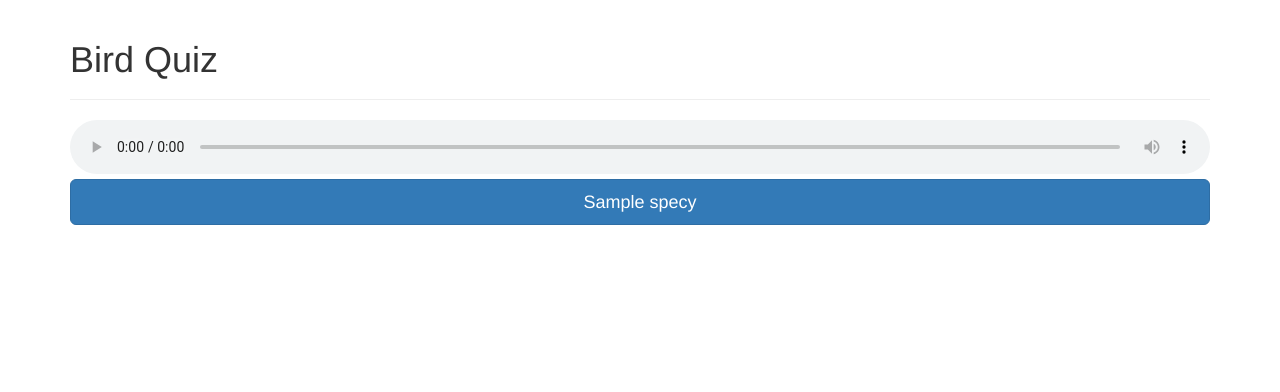
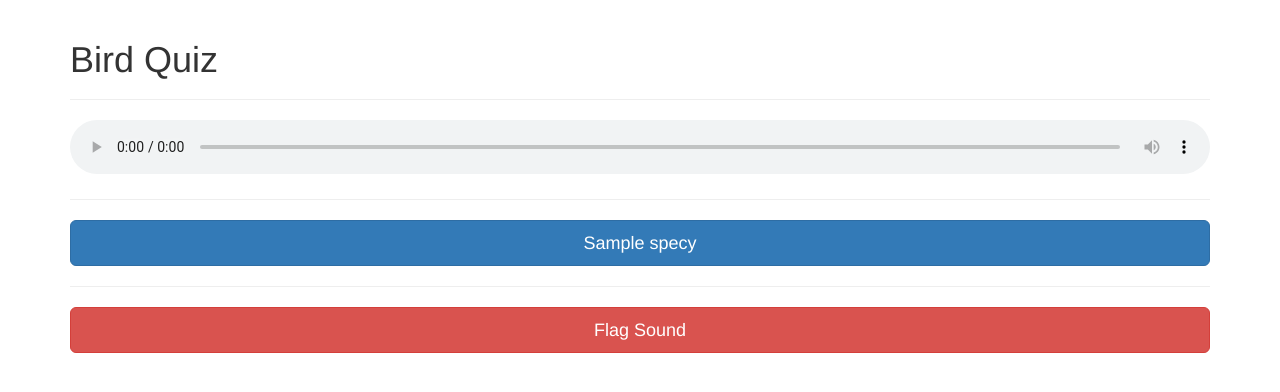
Before and after one commit to micknudsen/bird-sounds, a Flask app: template templates/index.html in a window 1280 px wide. Shown: the top 392 px of the page. Run offline with Flask 2, Linux system fonts and the light colour scheme; the template is opened without the code that fills it: most values are stand-ins (such as "Sample title", 1, 10 or a date in 2020); some libraries are stand-ins or nearby versions.

Commit message:
One can now flag bad sounds

```diff
--- a/app.py
+++ b/app.py
@@ -71,6 +71,7 @@ class Behavior(db.Model):
 class Sound(db.Model):
     id = db.Column(db.Integer, primary_key=True)
     path = db.Column(db.String(64), unique=True)
+    flagged = db.Column(db.Boolean, default=False)
     species_id = db.Column(db.Integer, db.ForeignKey('species.id'))
     behavior_id = db.Column(db.Integer, db.ForeignKey('behavior.id'))
     guesses = db.relation('Guess', backref='sound')
@@ -117,7 +118,7 @@ def new_quiz() -> Quiz:
     # Pick a random species as the correct species
     # and pick a random sound from that species.
     correct_species = random.choice(Species.query.all())
-    sound = random.choice(Sound.query.filter_by(species=correct_species).all())
+    sound = random.choice(Sound.query.filter_by(species=correct_species, flagged=False).all())
 
     choices = sorted(Species.query.all(),
                      key=lambda species: species.vernacular_name)
@@ -129,6 +130,11 @@ def new_quiz() -> Quiz:
 def index():
 
     if request.method == 'POST':
+
+        if request.form.get('flag_sound'):
+            Sound.query.get(session['sound_id']).flagged = True
+            db.session.commit()
+            return redirect(url_for('index'))
 
         session['species_id_guessed'] = \
             session['species_ids_choices'][int(request.form.get('choice_index'))]
--- a/templates/index.html
+++ b/templates/index.html
@@ -10,6 +10,7 @@
     <audio controls style="width: 100%">
         <source src="{{ quiz.sound.path }}" type="audio/mpeg">
     </audio>
+    <hr>
     <form method="POST">
         {% for species in quiz.choices %}
             {% set performance=species.performance.value %}
@@ -22,6 +23,8 @@
             {% endif %}
             <button type="submit" class="btn {{ button_style }} btn-primary btn-lg btn-block" name="choice_index" value="{{ loop.index - 1 }}">{{ species.vernacular_name }}</button>
         {% endfor %}
+        <hr>
+        <button type="submit" class="btn btn-danger btn-primary btn-lg btn-block" name="flag_sound" value="1">Flag Sound</button>
     </form>
 </div>
 {% endblock %}
```
